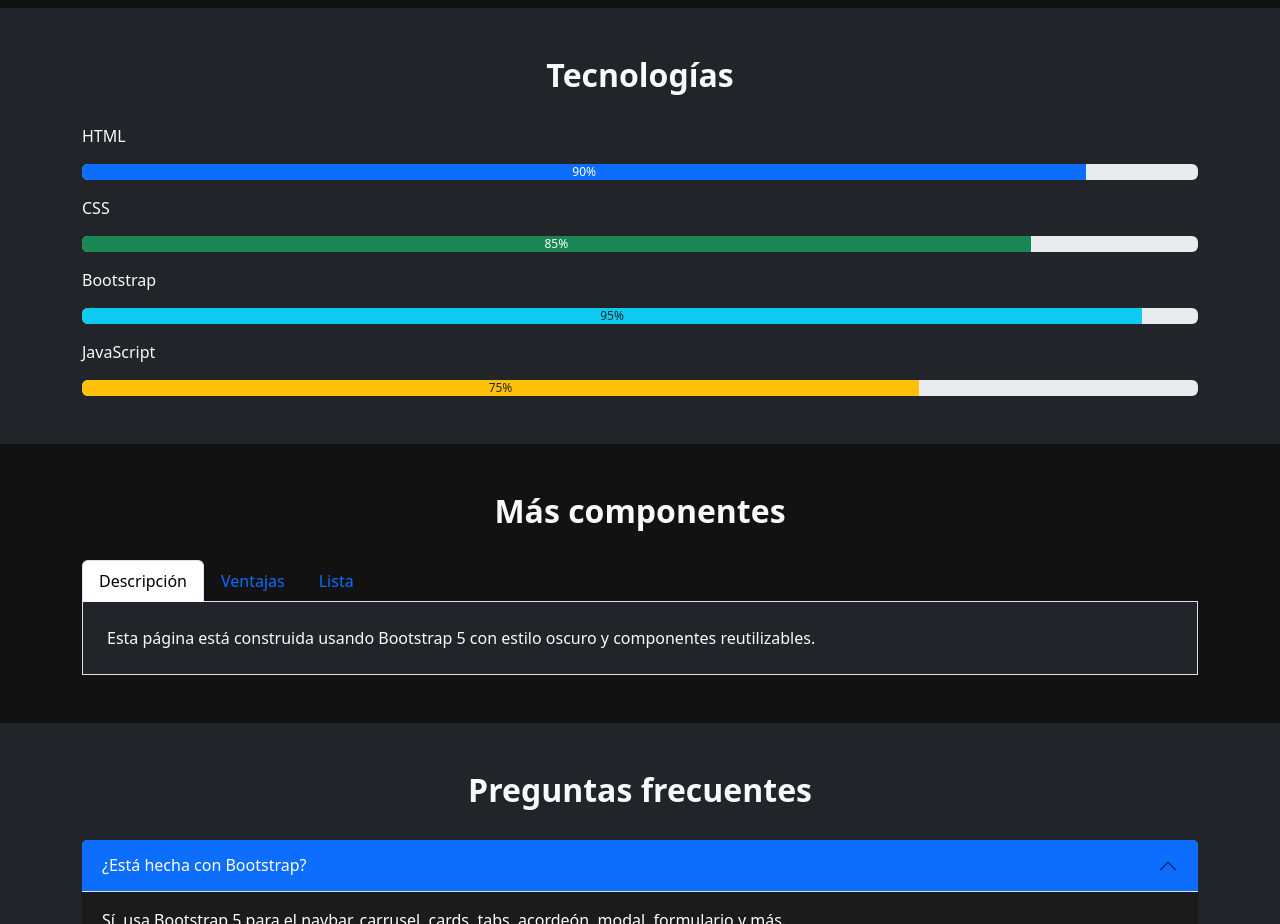
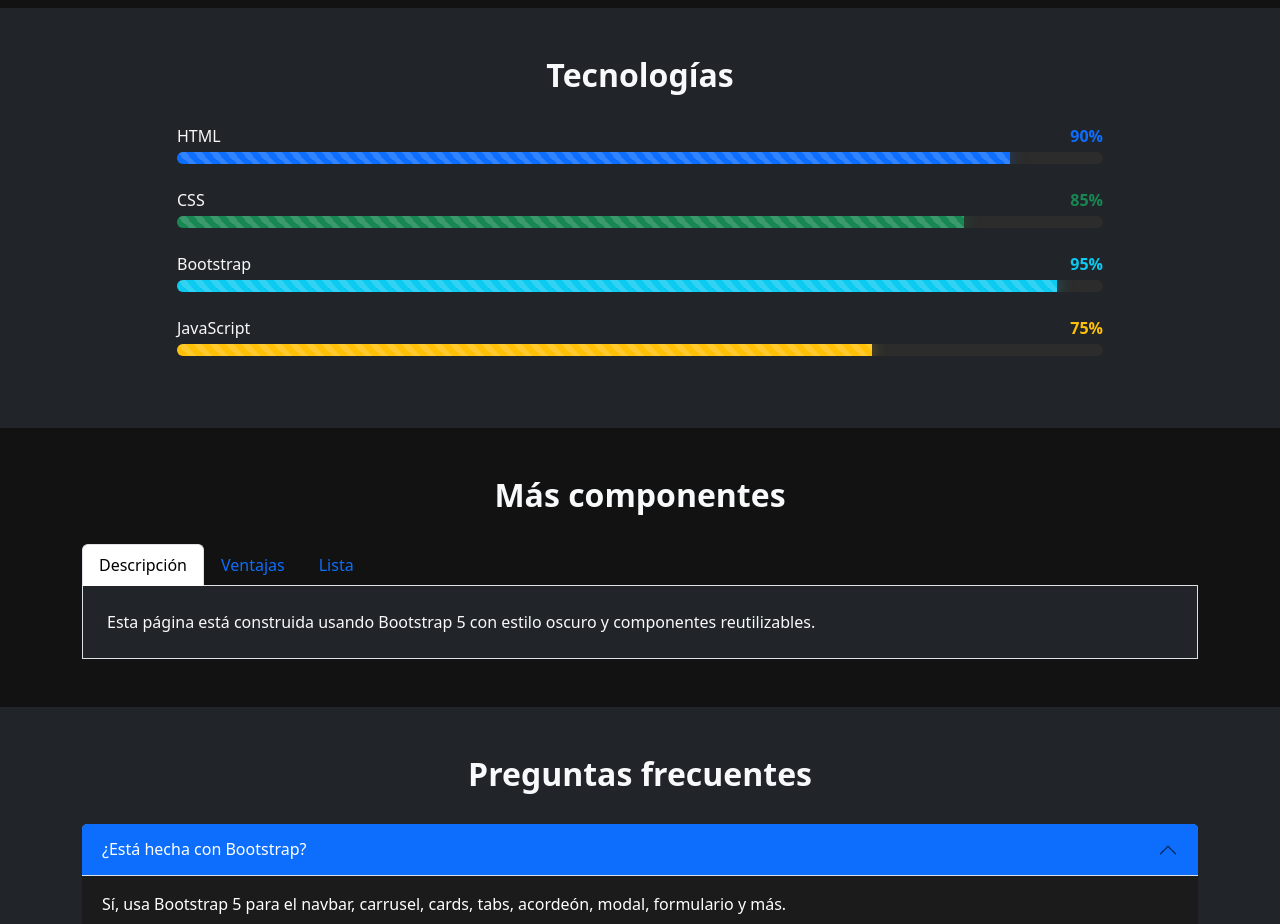
Before and after one commit to N-stack22/App, a website: page index.html in a window 1280 px wide. Shown: the part 1280-2204 px from the top of the page. Drawn offline with nearby package versions, Linux system fonts and the light colour scheme.

Commit message:
Mejora de barras para animación

```diff
--- a/index.html
+++ b/index.html
@@ -225,25 +225,54 @@
   <section class="py-5 bg-dark">
     <div class="container">
       <h2 class="text-center section-title">Tecnologías</h2>
+      <div class="row justify-content-center">
+        <div class="col-lg-10">
 
-      <p>HTML</p>
-      <div class="progress mb-3">
-        <div class="progress-bar bg-primary" style="width: 90%;">90%</div>
-      </div>
+          <div class="mb-4">
+            <div class="d-flex justify-content-between mb-1">
+              <span>HTML</span>
+              <span class="text-primary fw-bold">90%</span>
+            </div>
+            <div class="progress" style="height: 12px; background-color: #2c2c2c;">
+              <div class="progress-bar progress-bar-striped progress-bar-animated bg-primary"
+                   role="progressbar" style="width: 90%; box-shadow: 0 0 15px rgba(13, 110, 253, 0.5);"></div>
+            </div>
+          </div>
 
-      <p>CSS</p>
-      <div class="progress mb-3">
-        <div class="progress-bar bg-success" style="width: 85%;">85%</div>
-      </div>
+          <div class="mb-4">
+            <div class="d-flex justify-content-between mb-1">
+              <span>CSS</span>
+              <span class="text-success fw-bold">85%</span>
+            </div>
+            <div class="progress" style="height: 12px; background-color: #2c2c2c;">
+              <div class="progress-bar progress-bar-striped progress-bar-animated bg-success"
+                   role="progressbar" style="width: 85%; box-shadow: 0 0 15px rgba(25, 135, 84, 0.5);"></div>
+            </div>
+          </div>
 
-      <p>Bootstrap</p>
-      <div class="progress mb-3">
-        <div class="progress-bar bg-info text-dark" style="width: 95%;">95%</div>
-      </div>
+          <div class="mb-4">
+            <div class="d-flex justify-content-between mb-1">
+              <span>Bootstrap</span>
+              <span class="text-info fw-bold">95%</span>
+            </div>
+            <div class="progress" style="height: 12px; background-color: #2c2c2c;">
+              <div class="progress-bar progress-bar-striped progress-bar-animated bg-info"
+                   role="progressbar" style="width: 95%; box-shadow: 0 0 15px rgba(13, 202, 240, 0.5);"></div>
+            </div>
+          </div>
 
-      <p>JavaScript</p>
-      <div class="progress">
-        <div class="progress-bar bg-warning text-dark" style="width: 75%;">75%</div>
+          <div class="mb-4">
+            <div class="d-flex justify-content-between mb-1">
+              <span>JavaScript</span>
+              <span class="text-warning fw-bold">75%</span>
+            </div>
+            <div class="progress" style="height: 12px; background-color: #2c2c2c;">
+              <div class="progress-bar progress-bar-striped progress-bar-animated bg-warning"
+                   role="progressbar" style="width: 75%; box-shadow: 0 0 15px rgba(255, 193, 7, 0.4);"></div>
+            </div>
+          </div>
+
+        </div>
       </div>
     </div>
   </section>
```
